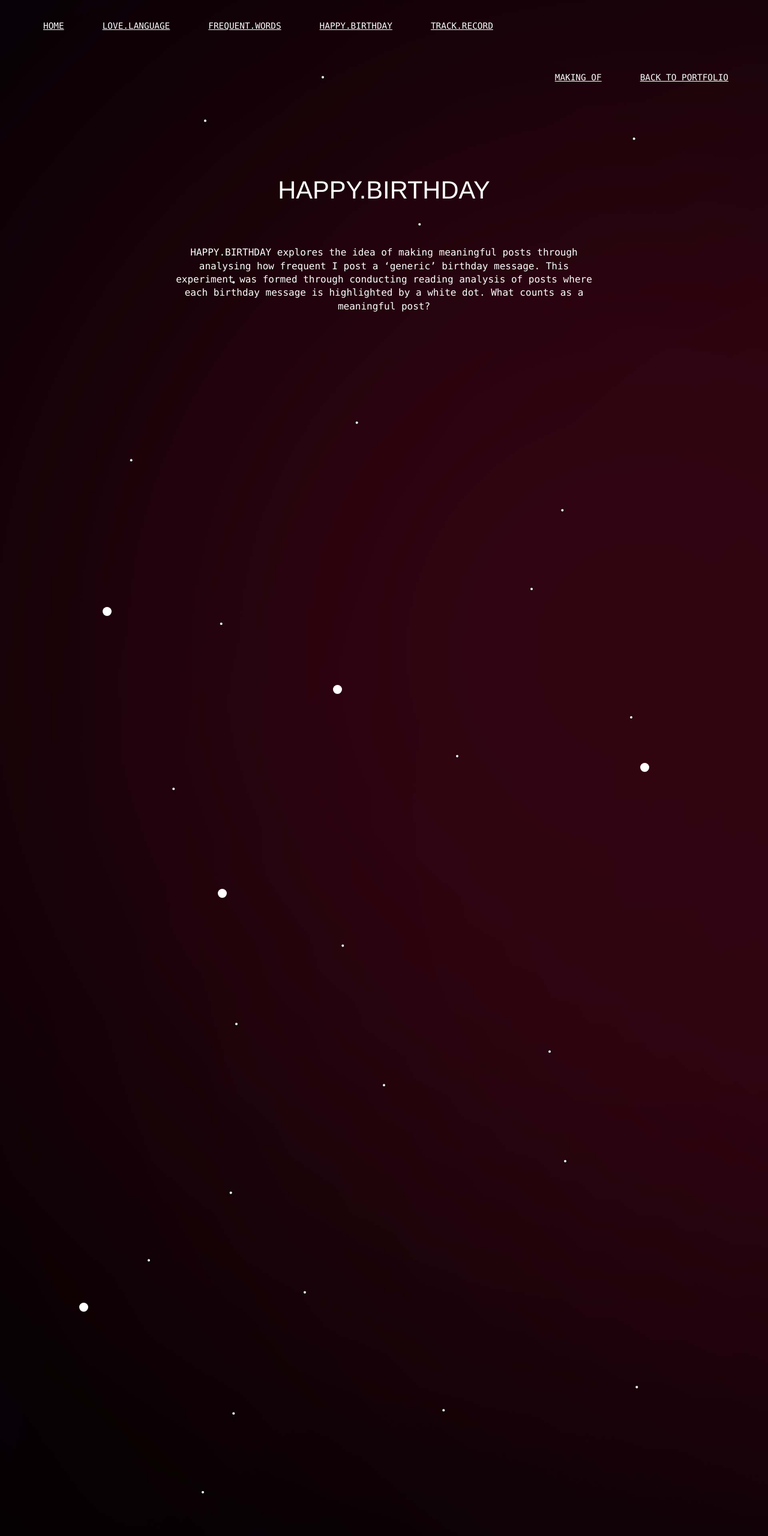
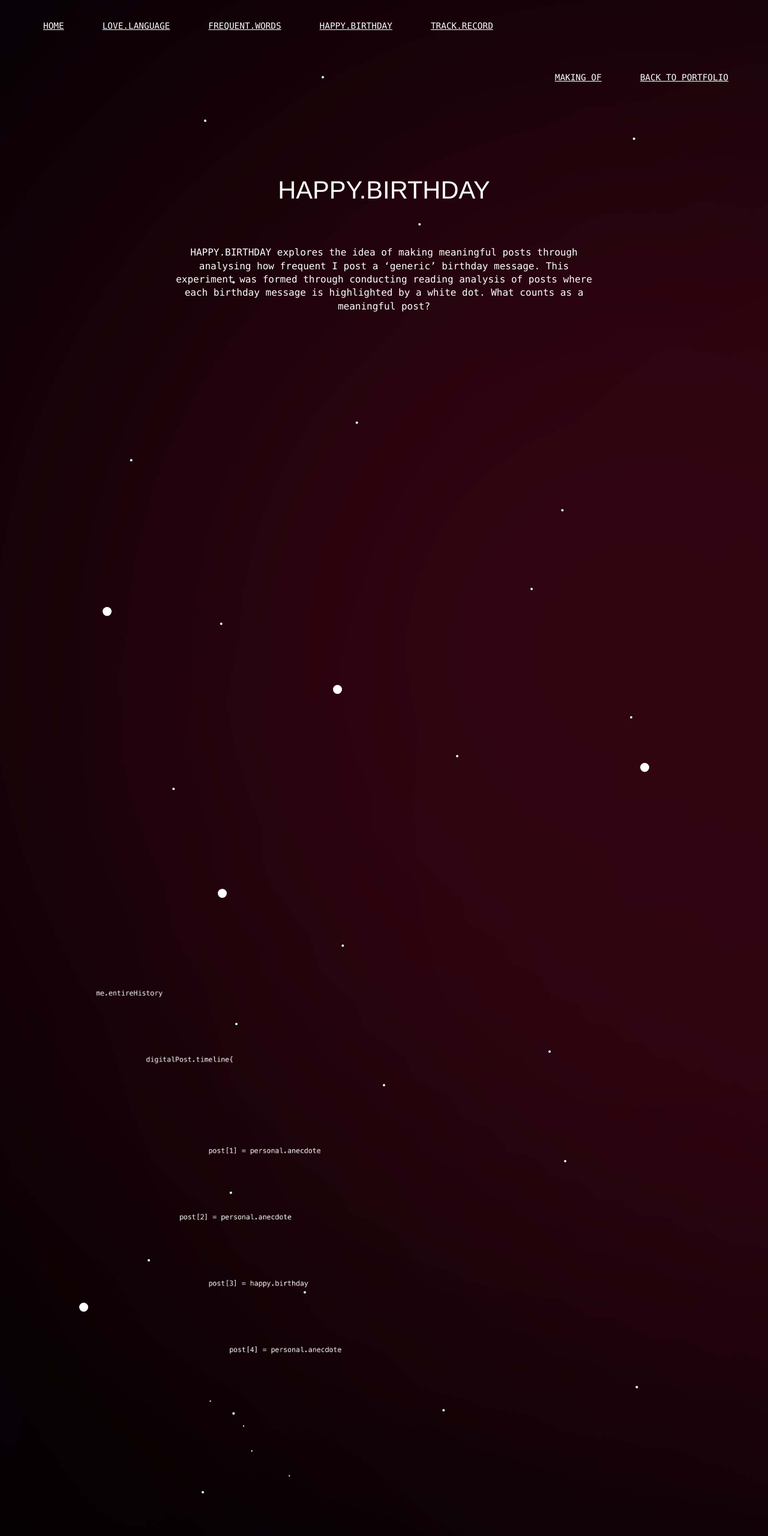
Before and after one commit to carmen-yeh/carmen-yeh.github.io, a React (Create React App) app in the folder frontend/: page /happy-birthday in a window 1280 px wide. Shown: the top 2561 px of the page at 60% size. Built offline with nearby package versions, Linux system fonts and the light colour scheme; what react-animations would draw is missing.

Commit message:
happy birthday poem

```diff
--- a/frontend/src/pages/3-happy-birthday/HappyBirthdayPage.js
+++ b/frontend/src/pages/3-happy-birthday/HappyBirthdayPage.js
@@ -3,6 +3,7 @@ import BirthdayDot from "../../components/3-happy-birthday/BirthdayDot";
 import BottomNavigation from "../../components/BottomNavigation";
 import "../../pages/3-happy-birthday/happybirthday.css";
 import TopNavigation from "../../components/TopNavigation";
+import poem from "../../assets/happybirthdaypoem.png";
 
 function HappyBirthdayPage() {
 
@@ -17,6 +18,8 @@ function HappyBirthdayPage() {
             </h1>
             <p>HAPPY.BIRTHDAY explores the idea of making meaningful posts through analysing how frequent I post a ‘generic’ birthday message. This experiment was formed through conducting reading analysis of posts where each birthday message is highlighted by a white dot. What counts as a meaningful post?</p>
 
+            <img src={poem} alt="poem" style={{position: "absolute", paddingTop: 700}} />
+            <div style={{position: "relative"}}>
                 <BirthdayDot paddingLeft={10} divSize={100} verticalSpace={10}/>
                 <BirthdayDot paddingLeft={40} divSize={100} verticalSpace={10}/>
                 <BirthdayDot paddingLeft={80} divSize={100} verticalSpace={10}/>
@@ -34,6 +37,7 @@ function HappyBirthdayPage() {
                 <BirthdayDot paddingLeft={15} divSize={100} verticalSpace={10}/>
                 <BirthdayDot paddingLeft={45} divSize={100} verticalSpace={10}/>
                 <BirthdayDot paddingLeft={90} divSize={100} verticalSpace={0}/>
+            </div>
 
             <BottomNavigation colour="red"/>
             <div id= "footer">
```
Lines whose indentation alone changed are shown as unchanged.
